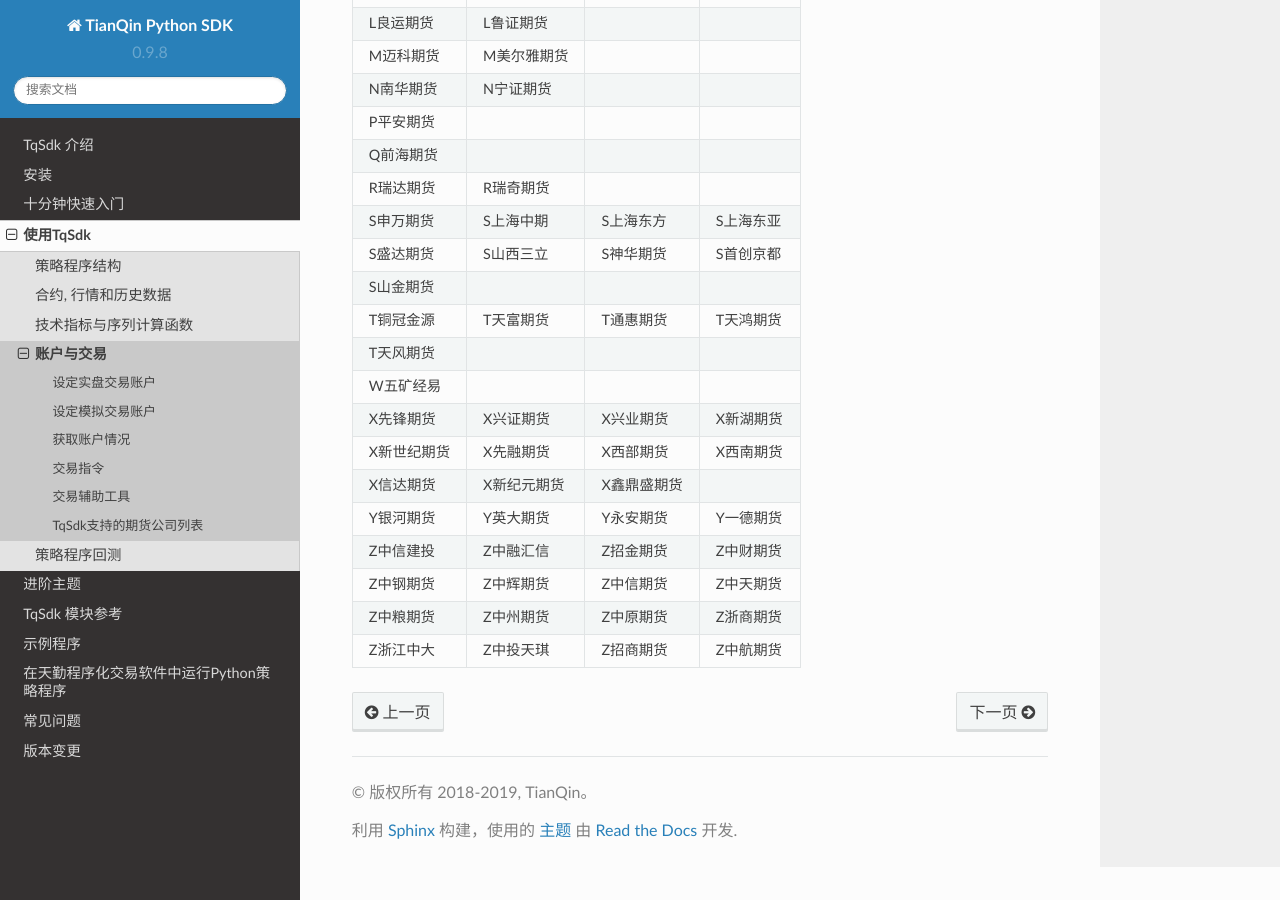
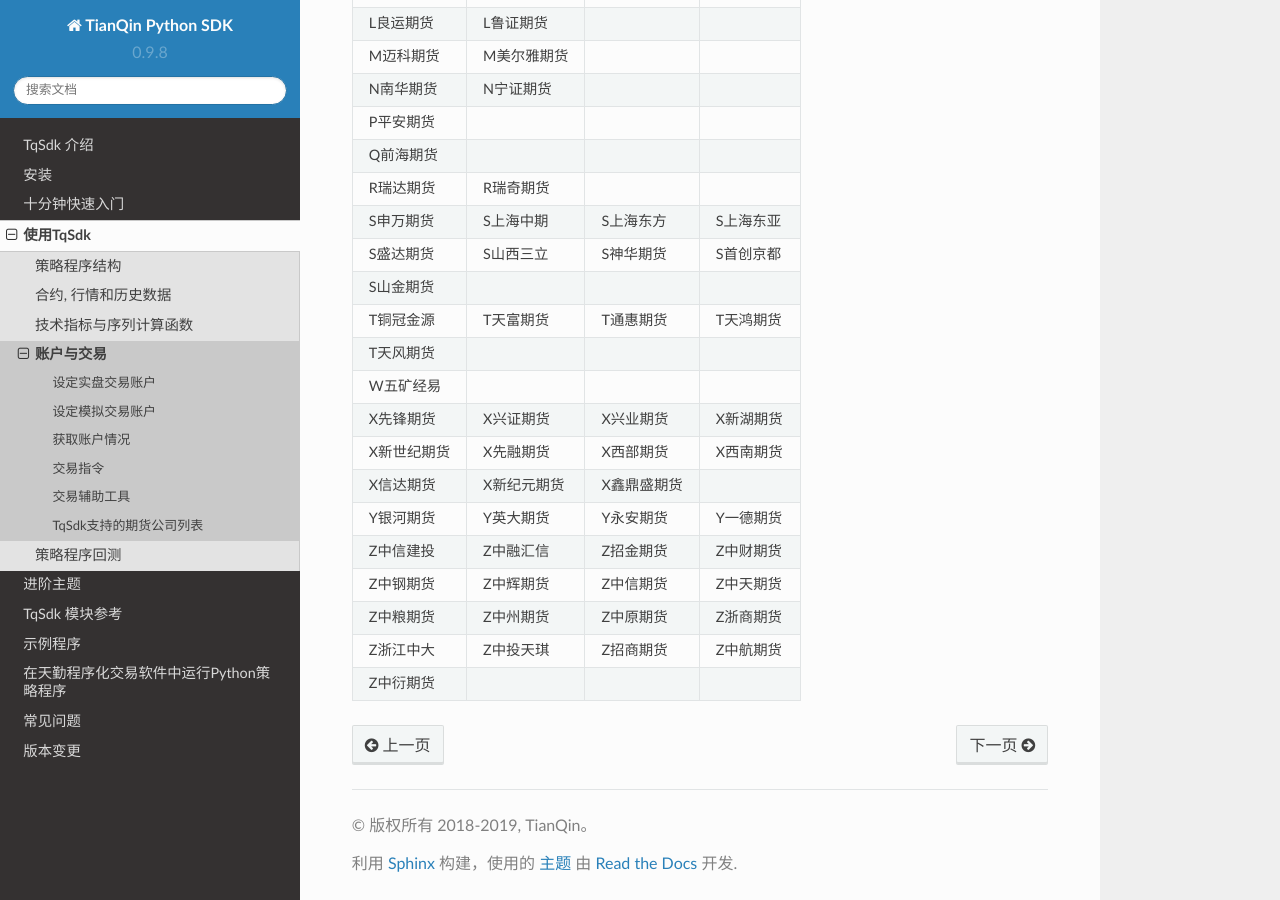
Before and after one commit to shinnytech/tqsdk-python, a Sphinx documentation site: the page built from doc/usage/trade.rst, in a window 1280 px wide and 900 px high, scrolled down 3937 px. Built offline with Sphinx 7.4.7 and the Read the Docs theme 2.0.0, drawn with Linux system fonts in a browser that asks for light colours; comment, search, counter and statistics services are not loaded.

Commit message:
Update trade.rst
期货公司列表新增：中衍期货

```diff
--- a/doc/usage/trade.rst
+++ b/doc/usage/trade.rst
@@ -175,4 +175,5 @@
 Z中钢期货       Z中辉期货       Z中信期货       Z中天期货
 Z中粮期货       Z中州期货       Z中原期货       Z浙商期货
 Z浙江中大       Z中投天琪       Z招商期货       Z中航期货
+Z中衍期货
 =============== =============== =============== ====================
```
